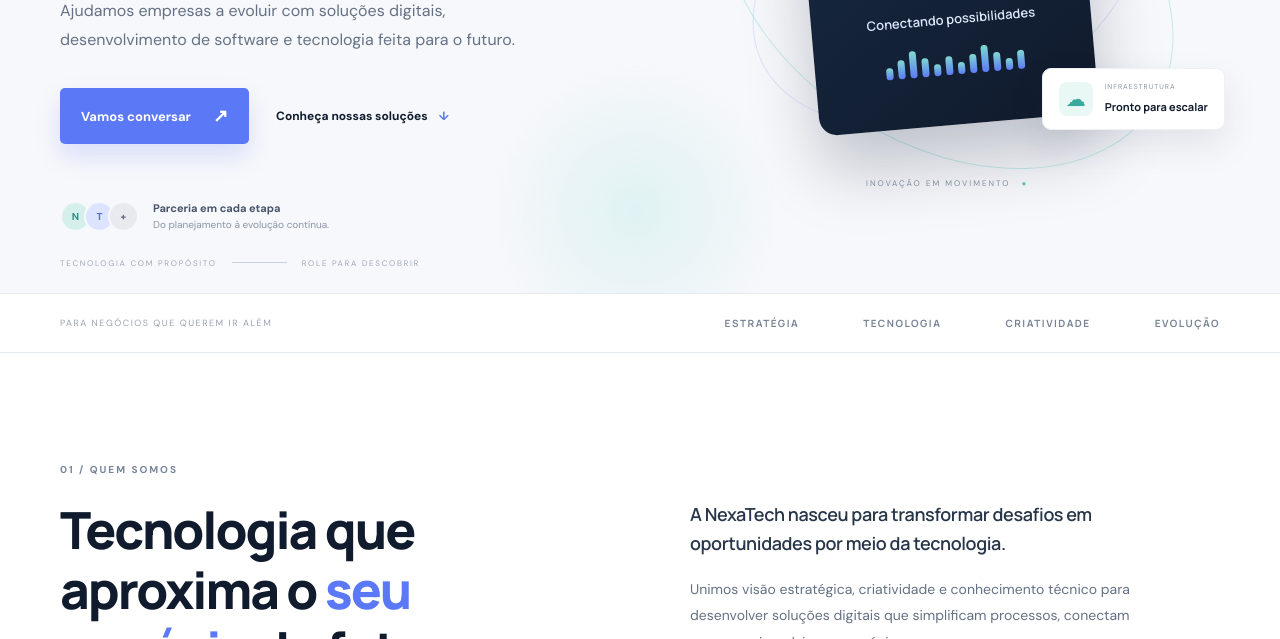
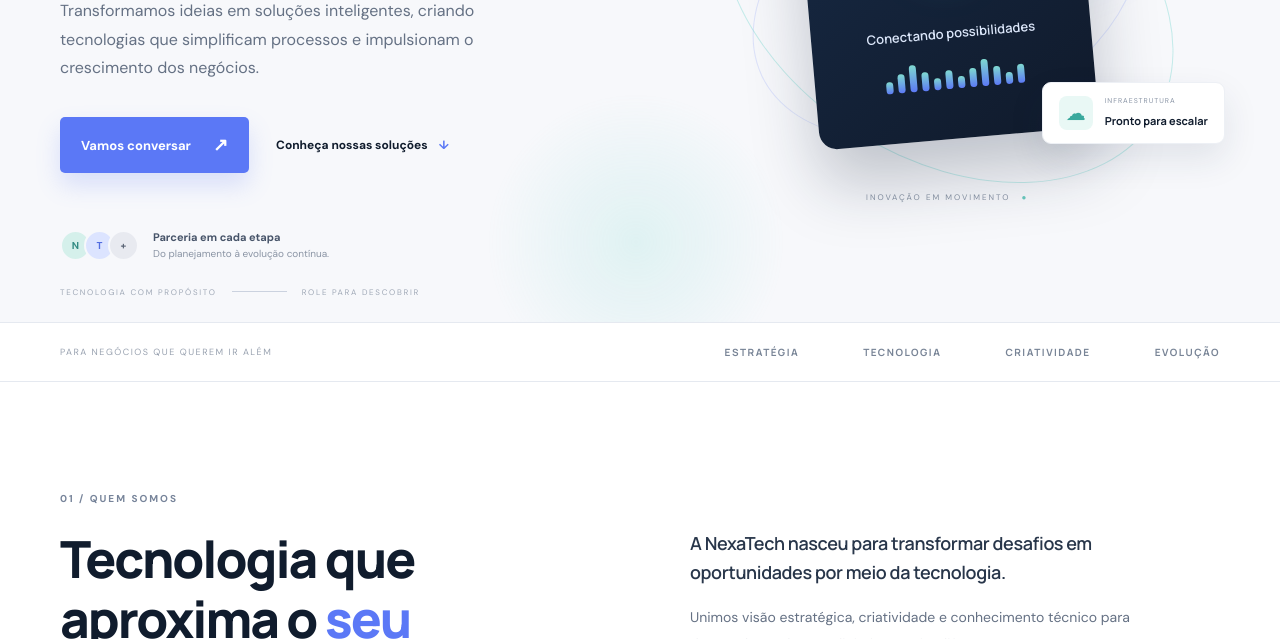
Before and after one commit to GabrielSbruzzi/Trabalho-Final-DevOps, a plain HTML site: page index.html in a window 1280 px wide. Shown: the part 461-1100 px from the top of the page. Drawn offline with Linux system fonts and the light colour scheme.

Commit message:
Atualização do site

```diff
--- a/index.html
+++ b/index.html
@@ -33,7 +33,7 @@
         <div class="hero-copy">
           <div class="eyebrow"><span class="pulse"></span> TECNOLOGIA • INOVAÇÃO • RESULTADOS</div>
           <h1>Ideias inteligentes.<br><span>Resultados reais.</span></h1>
-          <p class="hero-description">Ajudamos empresas a evoluir com soluções digitais, desenvolvimento de software e tecnologia feita para o futuro.</p>
+          <p class="hero-description">Transformamos ideias em soluções inteligentes, criando tecnologias que simplificam processos e impulsionam o crescimento dos negócios.</p>
           <div class="hero-actions">
             <a class="button button-primary" href="#contato">Vamos conversar <span>↗</span></a>
             <a class="text-link" href="#servicos">Conheça nossas soluções <span>↓</span></a>
```
